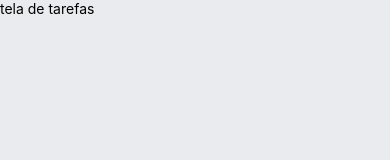
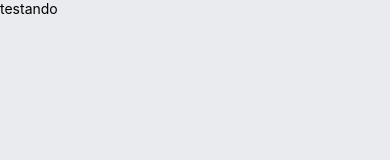
Before and after one commit to lucashz08/trabalho-react-native, a React Native app: screen / in a window 390 px wide. Shown: the top 160 px of the page. Built offline with nearby package versions, Linux system fonts and the light colour scheme.

Commit message:
iniciando lista de tarefas

```diff
--- /dev/null
+++ b/src/components/tasksList.js
@@ -0,0 +1,13 @@
+import React from 'react';
+import {View, Text} from 'react-native';
+
+const taskList = ({id, desc}) => {
+
+    return (
+            <View key={id}>
+                <Text>{desc}</Text>
+           </View>
+    )
+}
+
+export default taskList;
--- a/src/screens/screenLogged.js
+++ b/src/screens/screenLogged.js
@@ -1,5 +1,5 @@
 import React, {useContext, useState} from 'react';
-import {Text, View, StyleSheet} from 'react-native';
+import {Text, View, StyleSheet, ScrollView} from 'react-native';
 import { Btn } from '../components/componets.js';
 import {UserContext} from '../components/context.js';
 import ScreenTasks from './screenTasks';
@@ -40,7 +40,9 @@ const loggedMain = () => {
     return(
             <View style={ss.container}>
                 <View style={ss.main}>
-                    {screenView == 0 ? <ScreenTasks /> : <ScreenProject />}
+                    <ScrollView>
+                        {screenView == 0 ? <ScreenTasks /> : <ScreenProject />}
+                    </ScrollView>
                 </View>
                 <View style={ss.footer}>
                     <View style={ss.menu}>
--- a/src/screens/screenTasks.js
+++ b/src/screens/screenTasks.js
@@ -1,8 +1,13 @@
 import React from 'react';
-import {Text} from 'react-native';
+import {Text, View} from 'react-native';
+import TasksList from '../components/tasksList';
 
 const screenTasks = () => {
-    return <Text>tela de tarefas</Text>
+    return (
+        <View>
+           <TasksList id={1} desc={'testando'} />
+        </View>
+    )
 }
 
 export default screenTasks;
```
